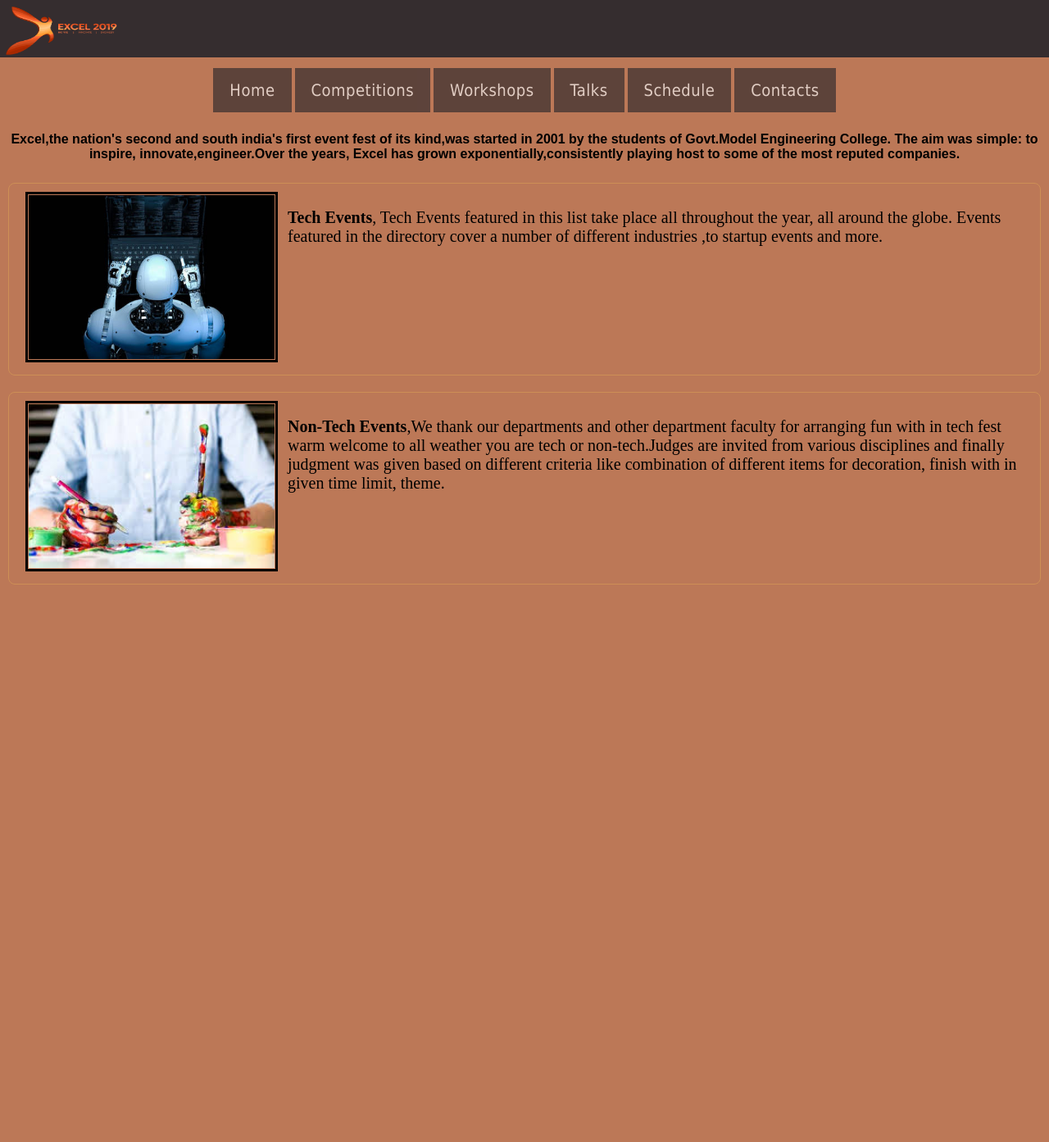
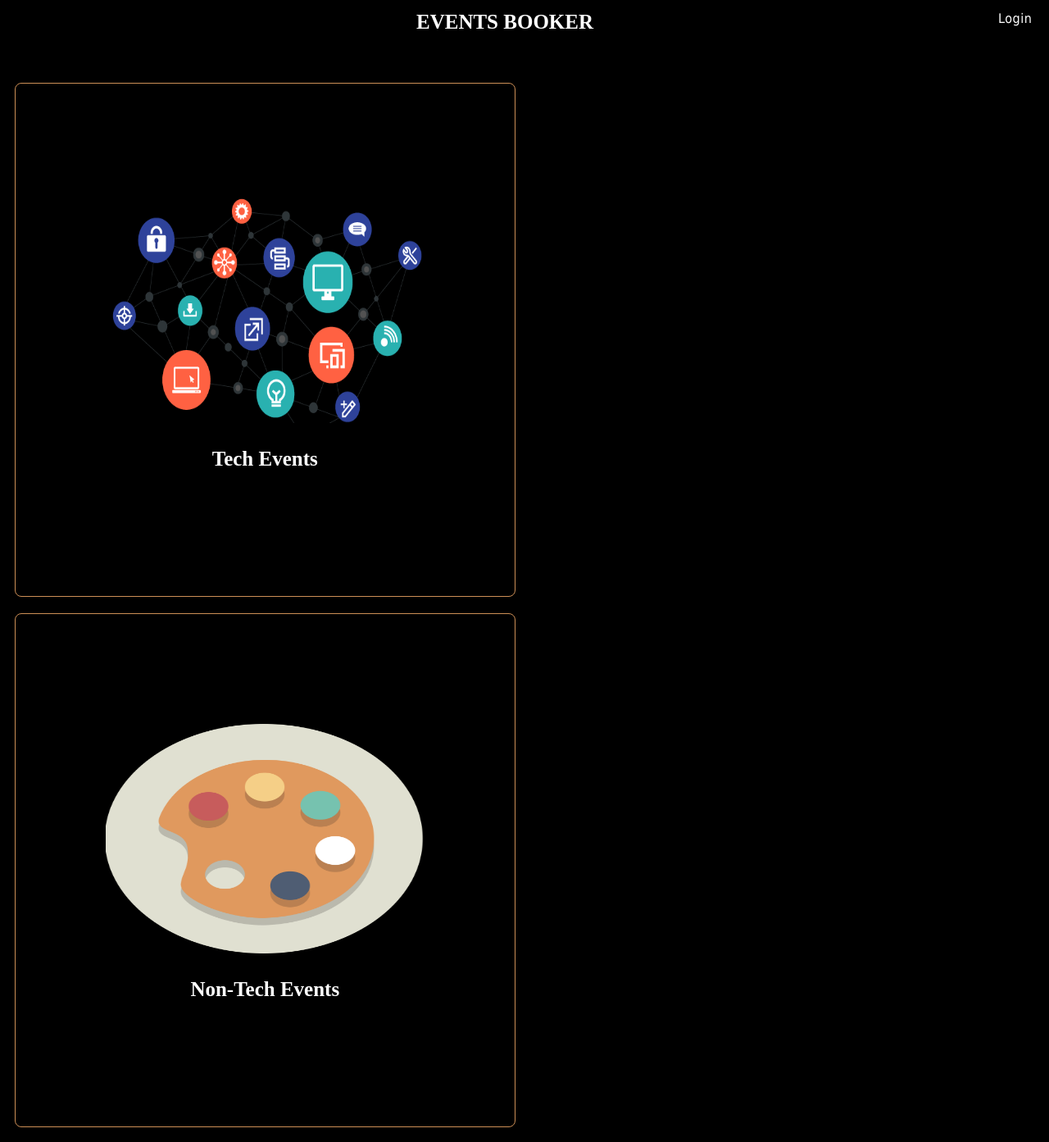
Before and after one commit to Maskedman99/ASDL-mini-project, a PHP site: page / in a window 1280 px wide. Shown: the whole page at 82% size. Before the commit the page ends 713 px from the top, so only its background shows below. Run offline with PHP 8.4, Linux system fonts and the light colour scheme.

Commit message:
Update Index.php

```diff
--- a/index.php
+++ b/index.php
@@ -1,37 +1,35 @@
 <html>
- <head>
-     <link rel="stylesheet" type="text/css" href="styles.css">
-  <title>
-   Excel
-  </title>
+<head>
+	<link rel="stylesheet" type="text/css" href="styles.css">
+	<title>ASD Lab</title>
 </head>
-<body >
+
+<body>
+
   <div class="navigation-bar">
-    <div id="navigation container">
-      <img src="imgs\excel 2019.png" alt="logo" height="75" width="150" class="logo">
+    <h class="header"><b>EVENTS BOOKER</b></h>
     <ul>
-      <li><a href="#">Home</a></li>
-      <li><a href="#">Competitions</a></li>
-      <li><a href="#">Workshops</a></li>
-      <li><a href="#">Talks</a></li>
-      <li><a href="#">Schedule</a></li>
-      <li><a href="#">Contacts</a></li>
+      <li><a href="#">Login</a></li>
     </ul>
   </div>
 
-<p style="font-family:arial" align="center"><b>Excel,the nation's second and south india's first event fest of its kind,was started in 2001 by the students of Govt.Model Engineering College. The aim was simple: to inspire, innovate,engineer.Over the years, Excel has grown exponentially,consistently playing host to some of the most reputed companies.</b></p>
-  <a style="text-decoration:none" href="button3.html">
-<button class="btn btn1">
-    <img src="imgs\event tech.jpg" alt="jelly" height="200" width="300" class="float-img">
-    <p align="left" ><b>Tech Events</b>, Tech Events featured in this list take place all throughout the year, all around the globe. Events featured in the directory cover a number of different industries ,to startup events and more. </p>
-</button>
-</a>
-<a style="text-decoration:none" href="#">
-<button  class="btn btn2">
-    <img src="imgs\non tech.jpg" alt="fresh" height="200" width="300" class="float-img">
-    <p align="left"><b>Non-Tech Events</b>,We thank our departments and other department faculty for arranging fun with in tech fest warm welcome to all weather you are tech or non-tech.Judges are invited from various disciplines and finally judgment was given based on different criteria like combination of different items for decoration, finish with in given time limit, theme.</p>
-</button>
-</a>
+  <div class="container">
+
+	<a style="text-decoration:none" href="EventsTech.php">
+		<button class="btn">
+	   		<img src="imgs\tech.png" alt="jelly" height="200" width="300" class="float-img">
+    			<p><b>Tech Events</b></p>
+		</button>
+	</a>
+
+	<a style="text-decoration:none" href="EventsNonTech.php">
+		<button  class="btn">
+		    <img src="imgs\non tech.png" alt="fresh" height="200" width="300" class="float-img">
+		    <p><b>Non-Tech Events</b></p>
+		</button>
+	</a>
+
+  </div>
 
 </body>
 </html>
--- a/styles.css
+++ b/styles.css
@@ -1,118 +1,50 @@
-  body{
-    background: #BC7857;
-    margin:0;
+body {
+    background: #000000;
 }
-      #navigation-container {
-  width: 1200px;
-  margin: 0 auto;
-  height: 70px;
+
+.header {
+  color: white;
+  text-align: center;
+  font-size: 25px;
+  width: 95%;
+  position: absolute;
 }
+
 .navigation-bar {
-  background-color: #352d2f;
-  height: 70px;
+  background-color: #000000;
+  height: 10%;
   width: 100%;
 }
 
 .navigation-bar ul {
-  padding: 0px;
-  margin: 0px;
-  text-align: center;
+  margin: 1%;
+  text-align: end;
 }
 
-.navigation-bar li {
-  list-style-type: none;
-  padding: 0px;
-  height: 24px;
-  margin-top: 4px;
-  margin-bottom: 4px;
-  display: inline;
-}
-
-.navigation-bar li a {
-  color: black;
-  font-size: 20px;
-  font-family: "Trebuchet MS", Arial, Helvetica, sans-serif;
+.navigation-bar ul li a {
   text-decoration: none;
-  line-height: 70px;
-  padding: 15px 20px;
-  opacity: 0.7;
-}
-    .menu
-    {
-    width:100%;
-    background: #f07403;
-    overflow:auto;
-     }
-    .menu ul
-     {
-       margin:0;
-       padding:0;
-       list-style:none;
-       line-height:60px;
-       }
-       .menu li
-       {
-         float: left;
-       }
-       .navigation-bar ul li a
-       {
-       background: #352d2f;
-       text-decoration: none;
-       width: 130px;
-       color: #f2f2f2;
-       font-style: 18px;
+  color: #ffffff;
   font-family: tahoma;
   letter-spacing: 0.5px;
 }
+
 .navigation-bar li a:hover{
-    color: #fff;
+  color: #ffffff;
   opacity: 0.5;
   font-size: 25px;
 }
-    .Search-form{
-        margin-top: 15px;
-        float: right;
-        margin-right: 100px;}
-    input[type=text]{
-      padding: 7px;
-      border:none;
-      font-size:16px;
-      font-family: tahoma;}
-      .but {
-        float: right;
-        background: 	#008080;
-        color: white;
-        border-radius: 0 5px 5px 0;
-        cursor: pointer;
-        position: relative;
-        padding: 7px;
-        font-family: tahoma;
-        border: none;
-        font-size: 16px;
+
+.float-img {
+  margin:5px;
+  border-radius: 8px;
+  height: 45%;
+  width: 65%;
 }
 
-    .center {
-  display: block;
-  margin-left: auto;
-  margin-right: auto;
-  width: 50%;
-}
-  .float-img{
-        float: left;
-        margin-right:12px;
-        margin-bottom:5px;
-        border:solid black 3px;
-        padding: 1px;
-}
-.container{
-  text-align: center;
-  margin-top: 360px;
-}
 .btn{
   border: 1px solid #CD8F56;
   background: none;
-  padding: 10px 20px;
-  font-size: 20px;
+  font-size: 25px;
   font-family: "montserrat";
   cursor: pointer;
   margin: 10px;
@@ -120,14 +52,15 @@
   border-radius: 8px;
   position: relative;
   overflow: hidden;
+  color: #FFFFFF;
+  height: 80%;
+  width: 48.3%;
 }
-.btn1,.btn2{
+
+.btn:hover{
   color: #000000;
 }
-.btn1:hover,.btn2:hover{
-  color: #000000;
 
-}
 .btn::before{
   content: "";
   position: absolute;
@@ -137,44 +70,11 @@
   background: #CD8F56;
   z-index: -1;
   transition: 0.8s;
-}
-.btn1::before,.btn2::before{
   bottom: 0;
   border-radius: 50% 50% 0 0;
+
 }
-.btn1:hover::before,.btn2:hover::before{
-  height: 180%;}
-  .location
-  {
-  width:100%;
-  background:#99e6ff;
-  overflow:auto;
+
+.btn:hover::before{
+  height: 200%;
 }
-  .location ul
-   {
-     margin:0;
-     padding:0;
-     list-style:none;
-     line-height:30px;
-     }
-     .location li
-     {
-       float: left;
-     }
-     .location ul li a
-     {
-     background: #99e6ff;
-     text-decoration: none;
-     width: 130px;
-     display: block;
-     text-align: center;
-     color:	#000000 ;
-     font-style: 15px;
-     font-family: tahoma;
-     letter-spacing: 0.5px;
-    }
-.location li a:hover{
-  color: #00008B;
-  opacity: 0.5;
-  font-size: 19px;
-  }
```
Also changed, not shown: imgs/event tech.jpg (deleted), imgs/excel 2019.png (deleted), imgs/non tech.jpg (deleted), imgs/non tech.png (added), imgs/tech.png (added). Lines whose indentation alone changed are shown as unchanged.
